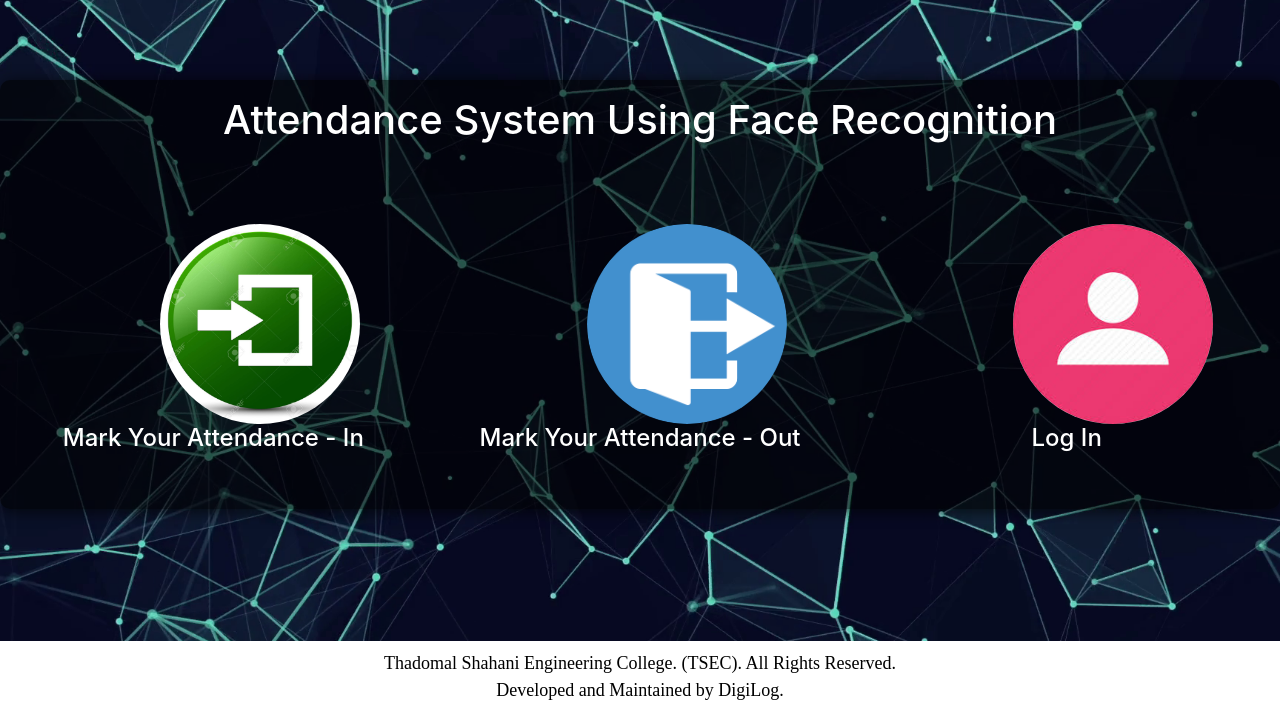
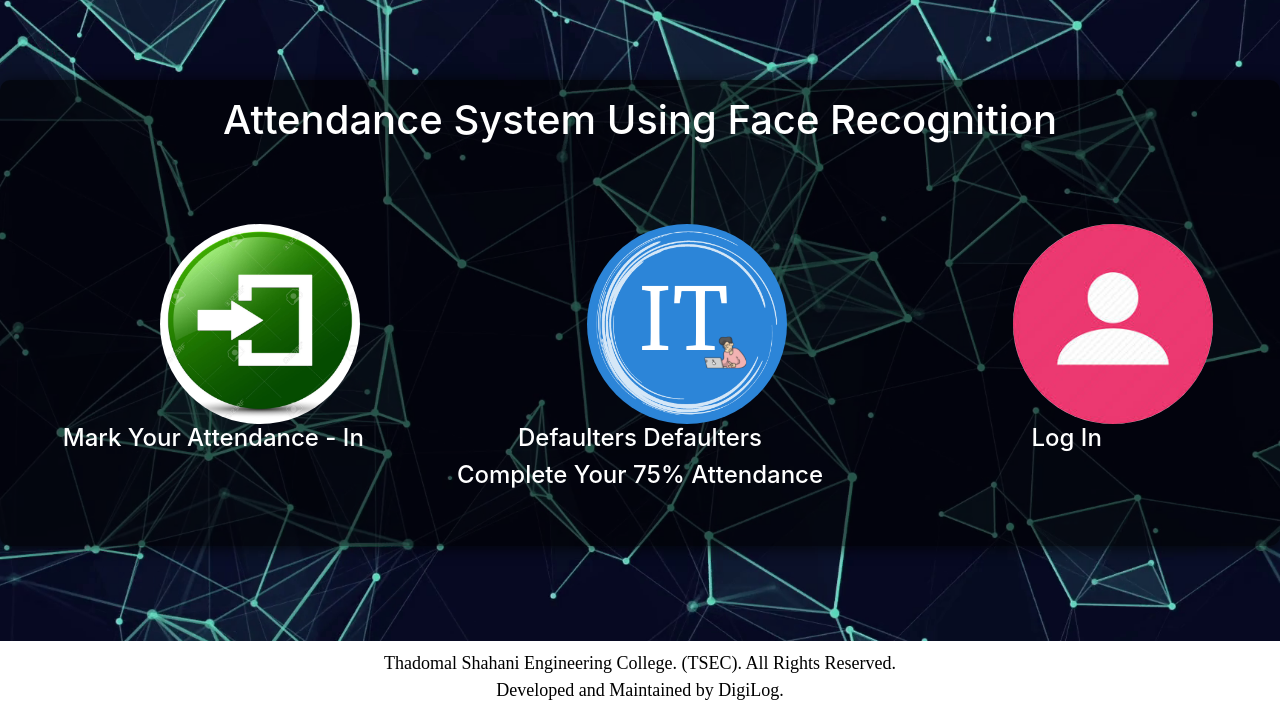
Before and after one commit to manjuchashreya/Attendance_sys_UI, a Flask app: page / in a window 1280 px wide. Shown: the part 80-800 px from the top of the page. Run offline with Flask 2, Linux system fonts and the light colour scheme; some libraries are stand-ins or nearby versions.

Commit message:
IT Logo added

```diff
--- a/templates/home.html
+++ b/templates/home.html
@@ -28,7 +28,7 @@
         {% else %}
 
         <div class="col-md-4">
-            <a href='/mark-your-attendance-out'><img src="../static/img/exit.png" class="img-responsive" /></a>
+            <a href='#'><img src="../static/img/IT Logo.png" class="img-responsive" /></a>
         </div>
 
         {% endif %}
@@ -56,7 +56,8 @@
         </div>
         {% else %}
         <div class="col md-3">
-            <h4 class="text-center">Mark Your Attendance - Out </h4>
+            <h4 class="text-center">Defaulters Defaulters</h4>
+            <h4 class="text-center">Complete Your 75% Attendance</h4>
         </div>
         {% endif %}
 
```
Also changed, not shown: static/img/IT Logo.png (added).
